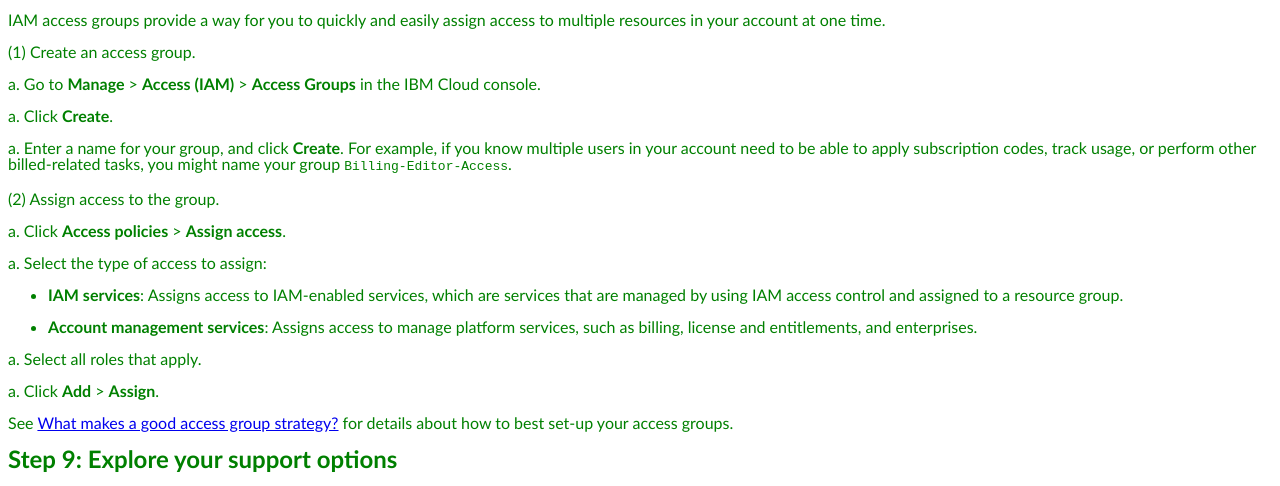
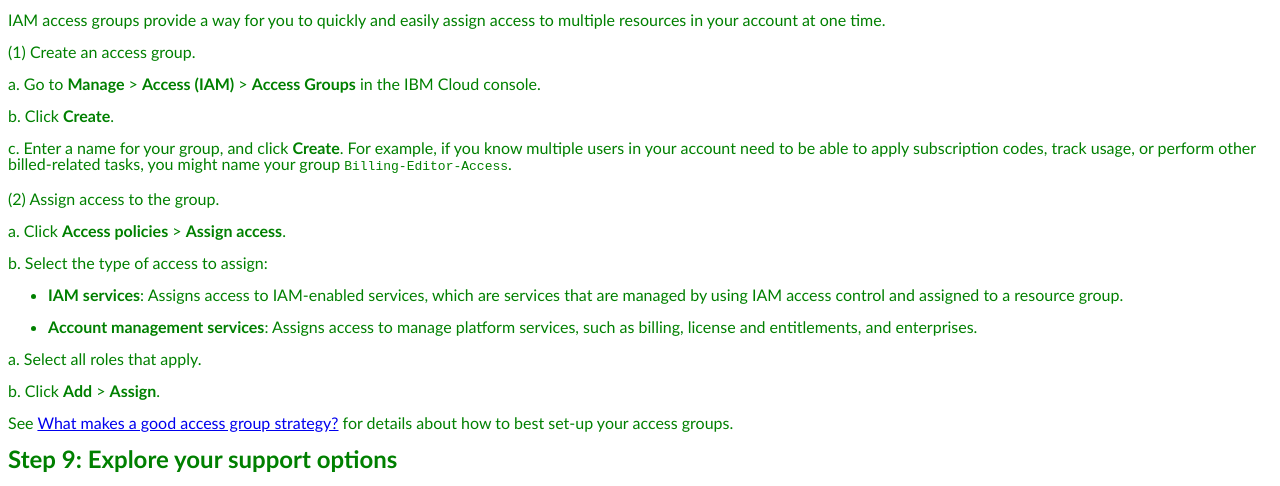
Before and after one commit to SneHijam/SnehaHijam, a Jekyll site: the page built from Cloud IBM Docs.md, in a window 1280 px wide. Shown: the part 400-886 px from the top of the page. Built offline with Jekyll 4.4.1, drawn with Linux system fonts in a browser that asks for light colours; our own code applies the rules of GitHub Pages for plain Markdown files.

```diff
--- a/Cloud IBM Docs.md
+++ b/Cloud IBM Docs.md
@@ -25,26 +25,26 @@ IAM access groups provide a way for you to quickly and easily assign access to m
 
 (1) Create an access group.
 
-a.  Go to **Manage** > **Access (IAM)** > **Access Groups** in the IBM Cloud console.
+a. Go to **Manage** > **Access (IAM)** > **Access Groups** in the IBM Cloud console.
 
-a.  Click **Create**.
+b. Click **Create**.
 
-a.  Enter a name for your group, and click **Create**. For example, if you know multiple users in your account need to be able to apply subscription codes, track usage, or perform other billed-related tasks, you might name your group
+c.  Enter a name for your group, and click **Create**. For example, if you know multiple users in your account need to be able to apply subscription codes, track usage, or perform other billed-related tasks, you might name your group
 `Billing-Editor-Access`.
 
 (2) Assign access to the group.
 
-a.  Click **Access policies** > **Assign access**.
+a. Click **Access policies** > **Assign access**.
 
-a.  Select the type of access to assign:
+b. Select the type of access to assign:
 
 - **IAM services**: Assigns access to IAM-enabled services, which are services that are managed by using IAM access control and assigned to a resource group.
 
 - **Account management services**: Assigns access to manage platform services, such as billing, license and entitlements, and enterprises.
 
-a.  Select all roles that apply.
+a. Select all roles that apply.
 
-a.  Click **Add** > **Assign**.
+b. Click **Add** > **Assign**.
 
 See [What makes a good access group strategy?](https://cloud.ibm.com/docs/account?topic=account-account_setup#resource-group-strategy) for details about how to best set-up your access groups.
 
```
